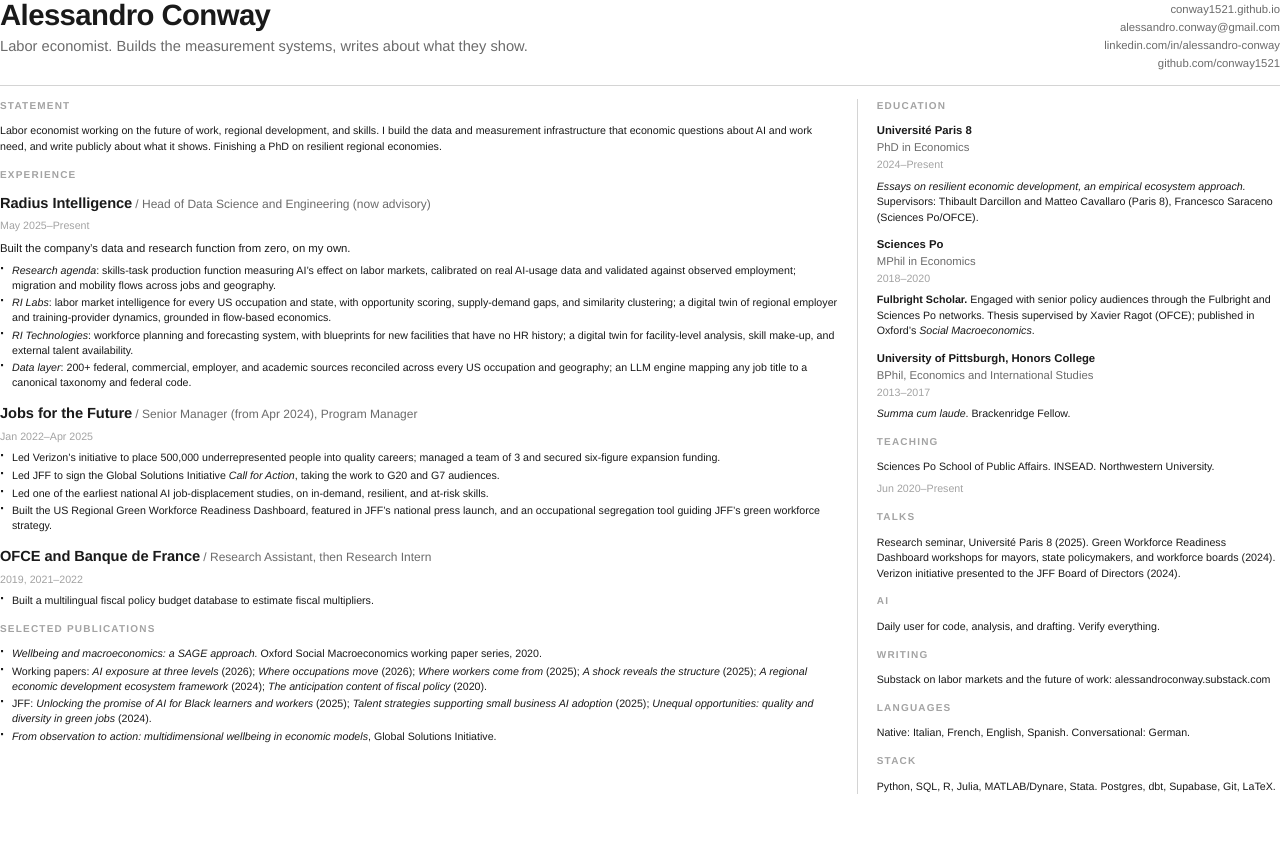
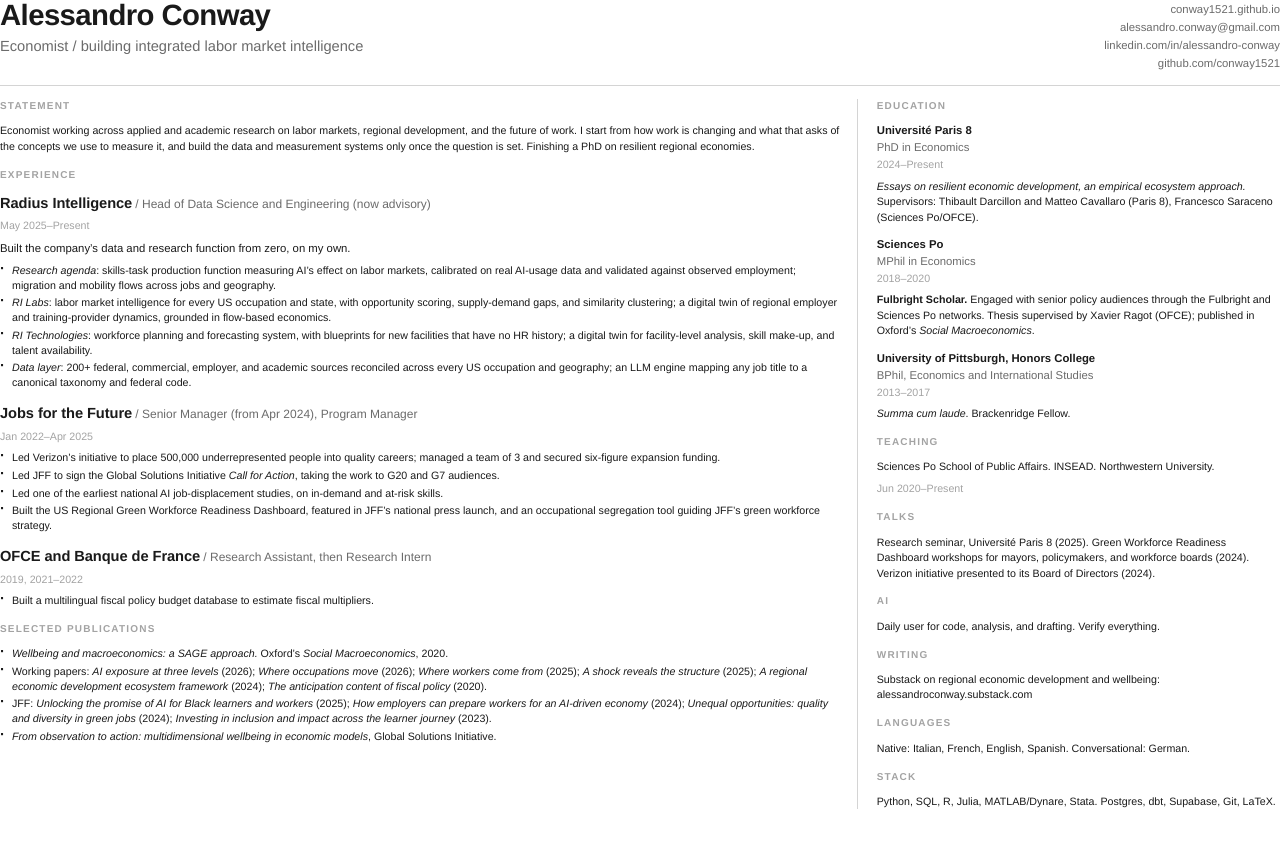
Before and after one commit to conway1521/conway1521.github.io, a Jekyll site: the page cv/index.html, which Jekyll copies as it is, in a window 1280 px wide. Shown: the top 848 px of the page. Built offline with Jekyll 4.4.1, drawn with Linux system fonts in a browser that asks for light colours.

Commit message:
Education and Contact as sections, rail gate lowered, null language reframed, CV revised
Education and Contact were subsections of Work and read as such. They
are top-level sections now with the same rule as About and Work, and
the rail picks them up by their h2.

The rail showed only above 1180px; it now shows from 1120px and sits
tighter to the edge.

The AI exposure node no longer describes its stock result as a null it
cannot interpret. It states what annual data can and cannot separate,
and presents the postings test as the one that can. The Beige Book
node states its test as pre-specified rather than promising to report
a null.

CV: the earlier subheader is back, the statement is in an economist's
register with the concepts before the measurement, the Verizon
presentation is to Verizon's board, the Substack is on regional
development and wellbeing, the thesis line matches the Ragot sentence,
two widows are recovered, and the JFF publications now lean education
and AI with the green piece kept. One page, PDF regenerated.

```diff
--- a/assets/css/ink.css
+++ b/assets/css/ink.css
@@ -729,8 +729,8 @@
    Hairlines in the right gutter, one per section. The width of each
    line is set from JS as the pointer nears it, so the transition here
    only governs the settle back to rest, never the tracking itself. */
-.toc { position: fixed; right: 24px; top: 50%; transform: translateY(-50%); z-index: 30; display: flex; flex-direction: column; }
-.toc__i { position: relative; display: block; width: 44px; height: 21px; text-decoration: none; }
+.toc { position: fixed; right: 14px; top: 50%; transform: translateY(-50%); z-index: 30; display: flex; flex-direction: column; }
+.toc__i { position: relative; display: block; width: 38px; height: 21px; text-decoration: none; }
 .toc__line { position: absolute; right: 0; top: 50%; height: 1px; width: 18px; background: var(--faint); transform: translateY(-50%); }
 .toc.is-settling .toc__line { transition: width 0.24s cubic-bezier(0.4, 0.1, 0.2, 1); }
 .toc__i.is-here .toc__line { background: var(--ink); }
--- a/assets/js/toc.js
+++ b/assets/js/toc.js
@@ -10,11 +10,11 @@
   var MAX = 38;     /* length directly under the pointer */
   var RANGE = 76;   /* vertical reach of the swell, px */
 
-  var wide = window.matchMedia('(min-width: 1180px)');
+  var wide = window.matchMedia('(min-width: 1120px)');
   var fine = window.matchMedia('(hover: hover) and (pointer: fine)');
   if (!wide.matches || !fine.matches) return;
 
-  var heads = [].slice.call(document.querySelectorAll('#about, .blockhead[id]'));
+  var heads = [].slice.call(document.querySelectorAll('#about, .blockhead[id], #education, #contact'));
   if (heads.length < 2) return;
 
   var rail = document.createElement('nav');
@@ -22,7 +22,7 @@
   rail.setAttribute('aria-label', 'Sections');
 
   var items = heads.map(function (h) {
-    var label = h.id === 'about' ? 'About' : h.textContent.trim();
+    var label = h.tagName === 'SECTION' ? h.querySelector('.sechead__h').textContent.trim() : h.textContent.trim();
     var a = document.createElement('a');
     a.className = 'toc__i';
     a.href = '#' + h.id;
--- a/cv/index.html
+++ b/cv/index.html
@@ -95,7 +95,7 @@
   <tr>
     <td>
       <h1 class="name">Alessandro Conway</h1>
-      <div class="role">Labor economist. Builds the measurement systems, writes about what they show.</div>
+      <div class="role">Economist / building integrated labor market intelligence</div>
     </td>
     <td class="contact">
       conway1521.github.io<br>
@@ -114,7 +114,7 @@
 
       <section>
         <h2 class="section">Statement</h2>
-        <p class="blurb">Labor economist working on the future of work, regional development, and skills. I build the data and measurement infrastructure that economic questions about AI and work need, and write publicly about what it shows. Finishing a PhD on resilient regional economies.</p>
+        <p class="blurb">Economist working across applied and academic research on labor markets, regional development, and the future of work. I start from how work is changing and what that asks of the concepts we use to measure it, and build the data and measurement systems only once the question is set. Finishing a PhD on resilient regional economies.</p>
       </section>
 
       <section>
@@ -127,7 +127,7 @@
           <ul class="bullets">
             <li><i>Research agenda</i>: skills-task production function measuring AI&rsquo;s effect on labor markets, calibrated on real AI-usage data and validated against observed employment; migration and mobility flows across jobs and geography.</li>
             <li><i>RI Labs</i>: labor market intelligence for every US occupation and state, with opportunity scoring, supply-demand gaps, and similarity clustering; a digital twin of regional employer and training-provider dynamics, grounded in flow-based economics.</li>
-            <li><i>RI Technologies</i>: workforce planning and forecasting system, with blueprints for new facilities that have no HR history; a digital twin for facility-level analysis, skill make-up, and external talent availability.</li>
+            <li><i>RI Technologies</i>: workforce planning and forecasting system, with blueprints for new facilities that have no HR history; a digital twin for facility-level analysis, skill make-up, and talent availability.</li>
             <li><i>Data layer</i>: 200+ federal, commercial, employer, and academic sources reconciled across every US occupation and geography; an LLM engine mapping any job title to a canonical taxonomy and federal code.</li>
           </ul>
         </div>
@@ -138,7 +138,7 @@
           <ul class="bullets">
             <li>Led Verizon&rsquo;s initiative to place 500,000 underrepresented people into quality careers; managed a team of 3 and secured six-figure expansion funding.</li>
             <li>Led JFF to sign the Global Solutions Initiative <i>Call for Action</i>, taking the work to G20 and G7 audiences.</li>
-            <li>Led one of the earliest national AI job-displacement studies, on in-demand, resilient, and at-risk skills.</li>
+            <li>Led one of the earliest national AI job-displacement studies, on in-demand and at-risk skills.</li>
             <li>Built the US Regional Green Workforce Readiness Dashboard, featured in JFF&rsquo;s national press launch, and an occupational segregation tool guiding JFF&rsquo;s green workforce strategy.</li>
           </ul>
         </div>
@@ -156,9 +156,9 @@
       <section>
         <h2 class="section">Selected publications</h2>
         <ul class="bullets">
-          <li><i>Wellbeing and macroeconomics: a SAGE approach.</i> Oxford Social Macroeconomics working paper series, 2020.</li>
+          <li><i>Wellbeing and macroeconomics: a SAGE approach.</i> Oxford&rsquo;s <i>Social Macroeconomics</i>, 2020.</li>
           <li>Working papers: <i>AI exposure at three levels</i> (2026); <i>Where occupations move</i> (2026); <i>Where workers come from</i> (2025); <i>A shock reveals the structure</i> (2025); <i>A regional economic development ecosystem framework</i> (2024); <i>The anticipation content of fiscal policy</i> (2020).</li>
-          <li>JFF: <i>Unlocking the promise of AI for Black learners and workers</i> (2025); <i>Talent strategies supporting small business AI adoption</i> (2025); <i>Unequal opportunities: quality and diversity in green jobs</i> (2024).</li>
+          <li>JFF: <i>Unlocking the promise of AI for Black learners and workers</i> (2025); <i>How employers can prepare workers for an AI-driven economy</i> (2024); <i>Unequal opportunities: quality and diversity in green jobs</i> (2024); <i>Investing in inclusion and impact across the learner journey</i> (2023).</li>
           <li><i>From observation to action: multidimensional wellbeing in economic models</i>, Global Solutions Initiative.</li>
         </ul>
       </section>
@@ -196,7 +196,7 @@
 
       <section>
         <h2 class="section">Talks</h2>
-        <p class="tag-row">Research seminar, Universit&eacute; Paris 8 (2025). Green Workforce Readiness Dashboard workshops for mayors, state policymakers, and workforce boards (2024). Verizon initiative presented to the JFF Board of Directors (2024).</p>
+        <p class="tag-row">Research seminar, Universit&eacute; Paris 8 (2025). Green Workforce Readiness Dashboard workshops for mayors, policymakers, and workforce boards (2024). Verizon initiative presented to its Board of Directors (2024).</p>
       </section>
 
       <section>
@@ -206,7 +206,7 @@
 
       <section>
         <h2 class="section">Writing</h2>
-        <p class="tag-row">Substack on labor markets and the future of work: alessandroconway.substack.com</p>
+        <p class="tag-row">Substack on regional economic development and wellbeing: alessandroconway.substack.com</p>
       </section>
 
       <section>
```
Also changed, not shown: assets/js/research-graph.js (+3 -3 lines), index.html (+16 -2 lines), 1 other file.
